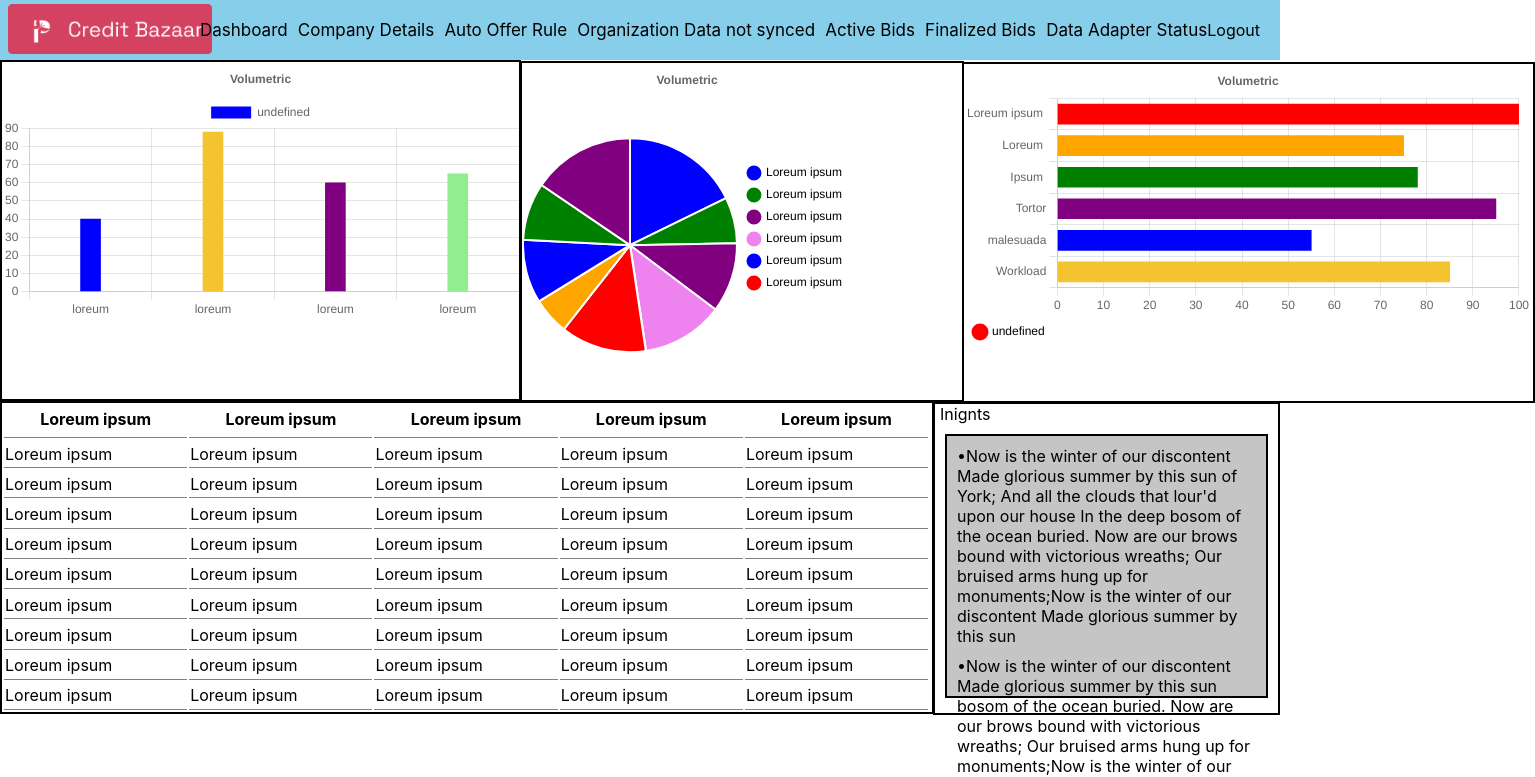
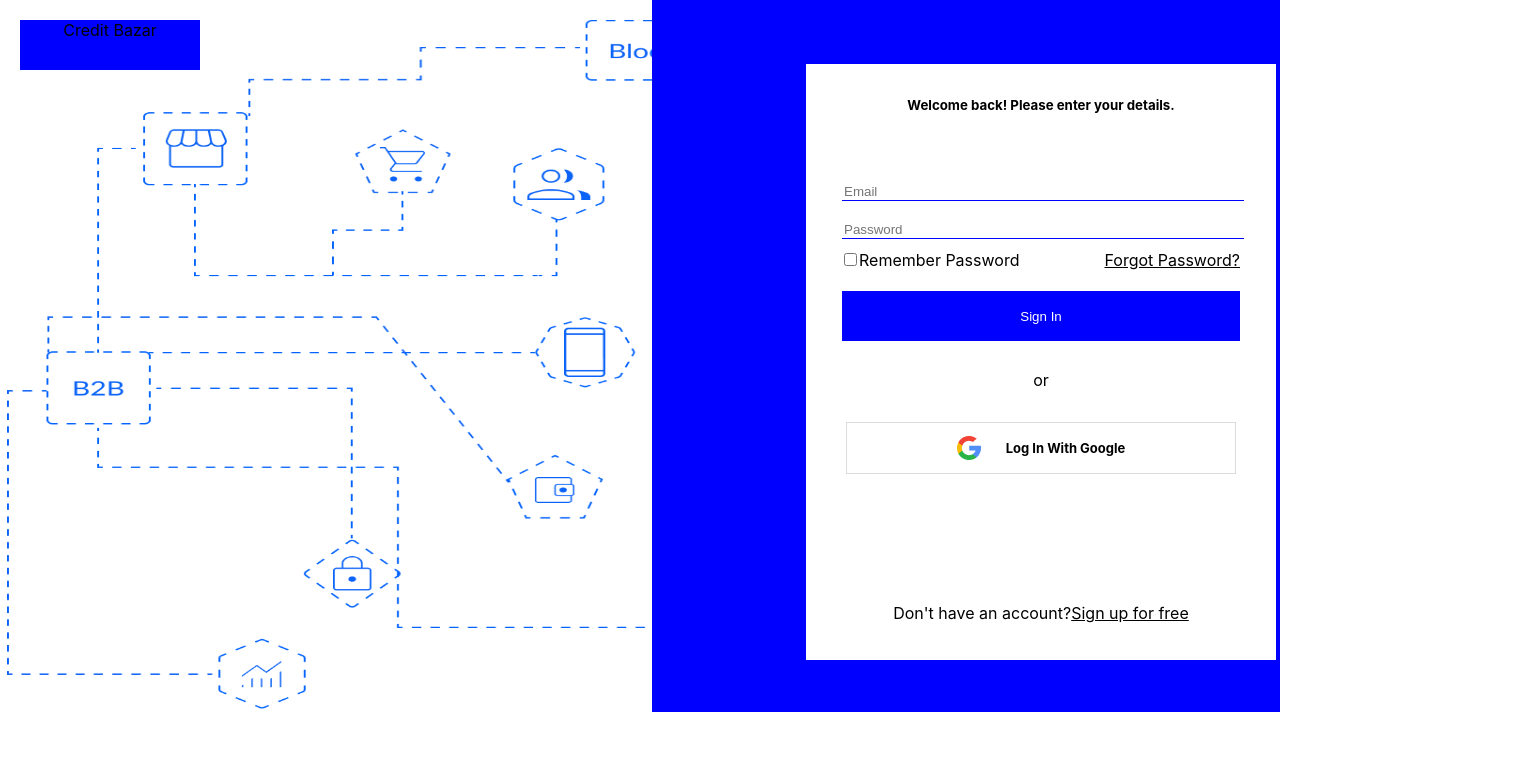
Before and after one commit to Ankur-cell-coder/Credit_comapny, a React (Create React App) app: page / in a window 1280 px wide. Shown: the top 777 px of the page, 1535 px wide, since content can reach past the window. Built offline with nearby package versions, Linux system fonts and the light colour scheme.

Commit message:
login and logout work properly

```diff
--- a/package.json
+++ b/package.json
@@ -30,6 +30,7 @@
     "test": "react-scripts test",
     "eject": "react-scripts eject"
   },
+  "proxy": "http://a9544b58d54c84d9d949b4b102792a54-339901630.ap-south-1.elb.amazonaws.com:8080",
   "eslintConfig": {
     "extends": [
       "react-app",
--- a/src/App.js
+++ b/src/App.js
@@ -2,8 +2,6 @@
 import { Nav, Container, Row, Col } from "react-bootstrap";
 import { BrowserRouter as Router, Routes, Route, Link } from "react-router-dom";
 import "./App.css";
-
-import { useState } from "react";
 import SignIn from "./Components/signin/signin.component";
 import Companydetails from "./Components/Companydetails";
 import Autooffer from "./Components/Autooffer";
@@ -25,11 +23,10 @@
   (function () {
     let authToken = localStorage.getItem("JWT");
     if (authToken === null) {
-      loggedIn = true;
+      loggedIn = false;
       axios.defaults.headers.common.Authorization = null;
     } else {
       loggedIn = true;
-
       axios.defaults.headers.common.Authorization = `Bearer ${authToken}`;
     }
   })();
```
